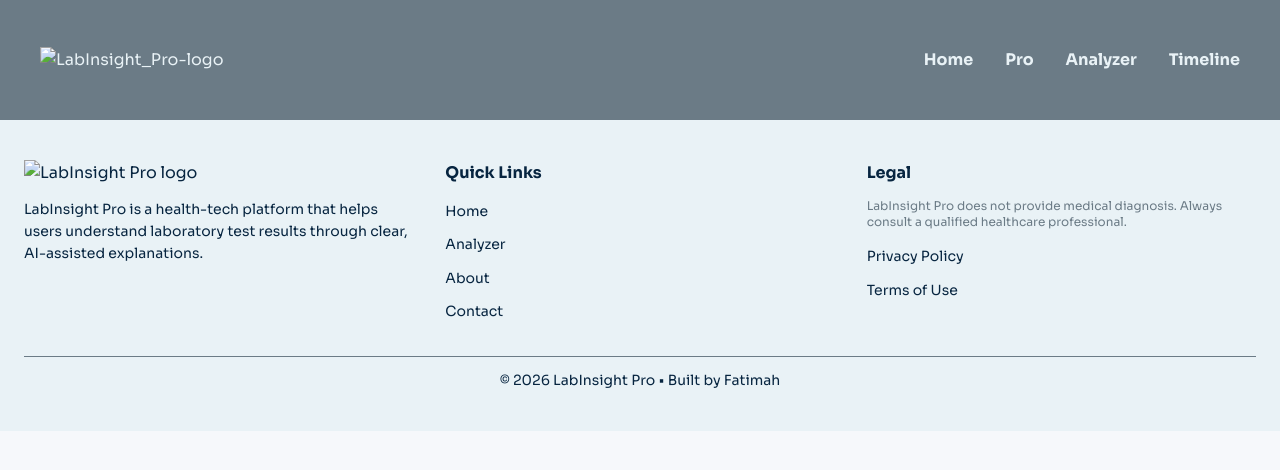
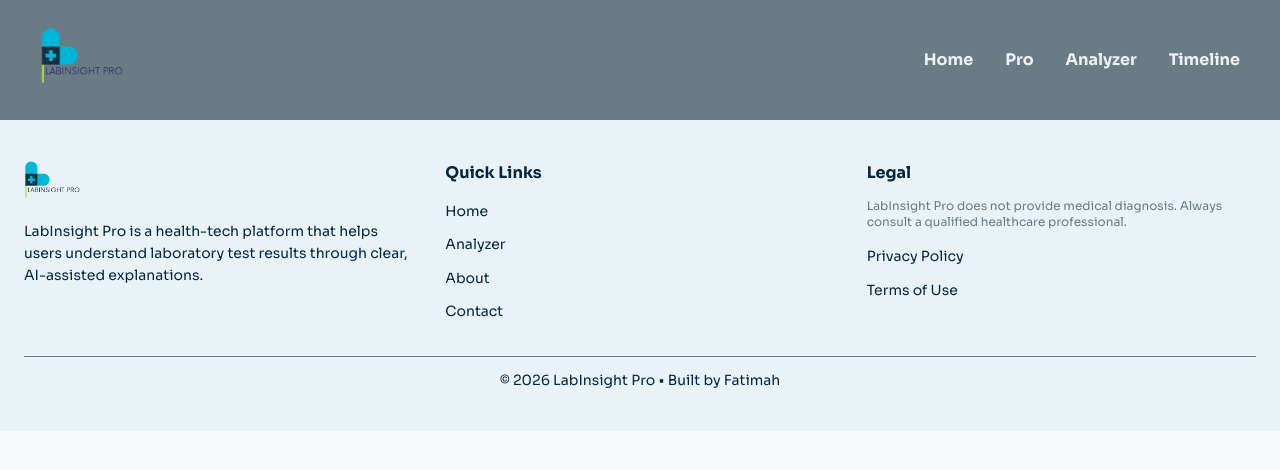
Before and after one commit to fatimahadebanjo-art/LabInsight, a plain HTML site: page LabInsight Pro/timeline.html in a window 1280 px wide. Drawn offline with Linux system fonts and the light colour scheme; a web font is replaced by a local one.

Commit message:
Update timeline.html

```diff
--- a/LabInsight Pro/timeline.html
+++ b/LabInsight Pro/timeline.html
@@ -10,7 +10,7 @@
 <body>
     <header>
         <nav class="nav-bar">
-            <div class="nav-left"><img src="assets/images/LabInsight Pro (1)-Photoroom.png" alt="LabInsight_Pro-logo"></div>
+            <div class="nav-left"><img src="assets/images/LabInsight-Pro-(1)-Photoroom.png" alt="LabInsight_Pro-logo"></div>
            <div nav class="nav-right">
             <ul>
                 <li><a href="index.html">Home</a></li>
@@ -27,7 +27,7 @@
   <div class="footer-container">
     <!-- Section 1: Brand + Purpose -->
     <div class="footer-brand">
-      <img src="assets/images/LabInsight Pro (1)-Photoroom.png" alt="LabInsight Pro logo" class="footer-logo">
+      <img src="assets/images/LabInsight-Pro-(1)-Photoroom.png" alt="LabInsight Pro logo" class="footer-logo">
       <p>LabInsight Pro is a health-tech platform that helps users understand laboratory test results through clear, AI-assisted explanations.</p>
     </div>
 
```
